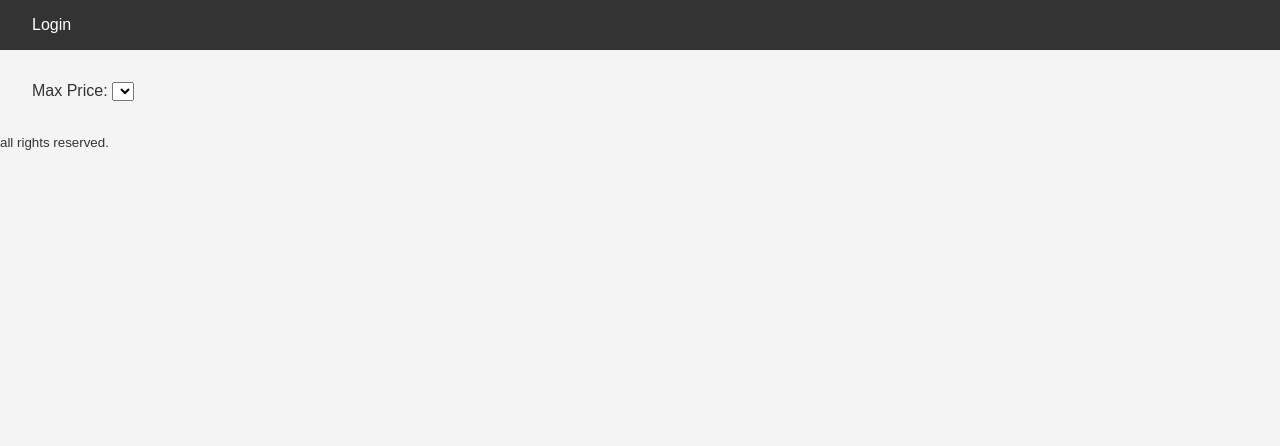
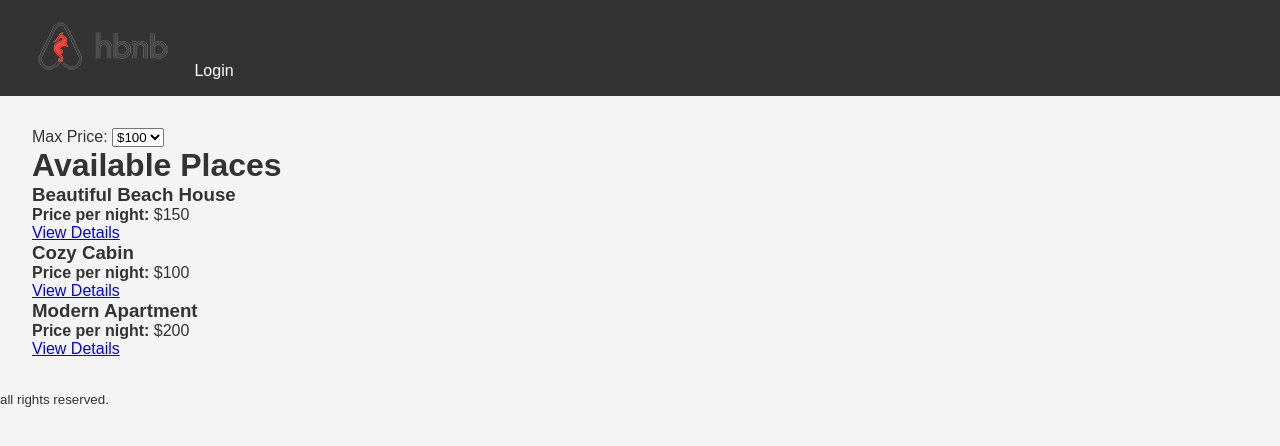
Before and after one commit to Khosuke/holbertonschool-hbnb, a plain HTML site: page part4/index.html in a window 1280 px wide. Drawn offline with Linux system fonts and the light colour scheme.

Commit message:
front end

```diff
--- a/part4/index.html
+++ b/part4/index.html
@@ -9,23 +9,49 @@
     <body>
         <header>
             <nav>
-            <a href="login.html" id="login-link">Login</a>
+                <a href="index.html">
+                    <img src="images/logo.png" alt="hbnb logo" class="logo">
+                </a>
+                <a href="login.html" class="login-button">Login</a>
             </nav>
         </header>
+
         <main>
             <section id="filter">
                 <label for="price-filter">Max Price:</label>
                 <select id="price-filter">
-                <!-- Options will be populated dynamically -->
+                    <option value="100">$100</option>
+                    <option value="150">$150</option>
+                    <option value="200">$200</option>
                 </select>
             </section>
+
+            <h1>Available Places</h1>
             <section id="places-list">
-            <!-- List of places will be populated dynamically -->
+                <div class="place-card">
+                    <h3>Beautiful Beach House</h3>
+                    <p><strong>Price per night:</strong> $150</p>
+                    <a href="place.html" class="details-button">View Details</a>
+                </div>
+
+                <div class="place-card">
+                    <h3>Cozy Cabin</h3>
+                    <p><strong>Price per night:</strong> $100</p>
+                    <a href="place.html" class="details-button">View Details</a>
+                </div>
+
+                <div class="place-card">
+                    <h3>Modern Apartment</h3>
+                    <p><strong>Price per night:</strong> $200</p>
+                    <a href="place.html" class="details-button">View Details</a>
+                </div>
             </section>
         </main>
+
         <footer>
             <small>all rights reserved.</small>
         </footer>
+
         <script src="scripts.js"></script>
     </body>
 </html>
```
Also changed, not shown: part4/add_review.html (+12 -3 lines), part4/login.html (+9 -0 lines), part4/place.html (+8 -0 lines). Lines whose indentation alone changed are shown as unchanged.
